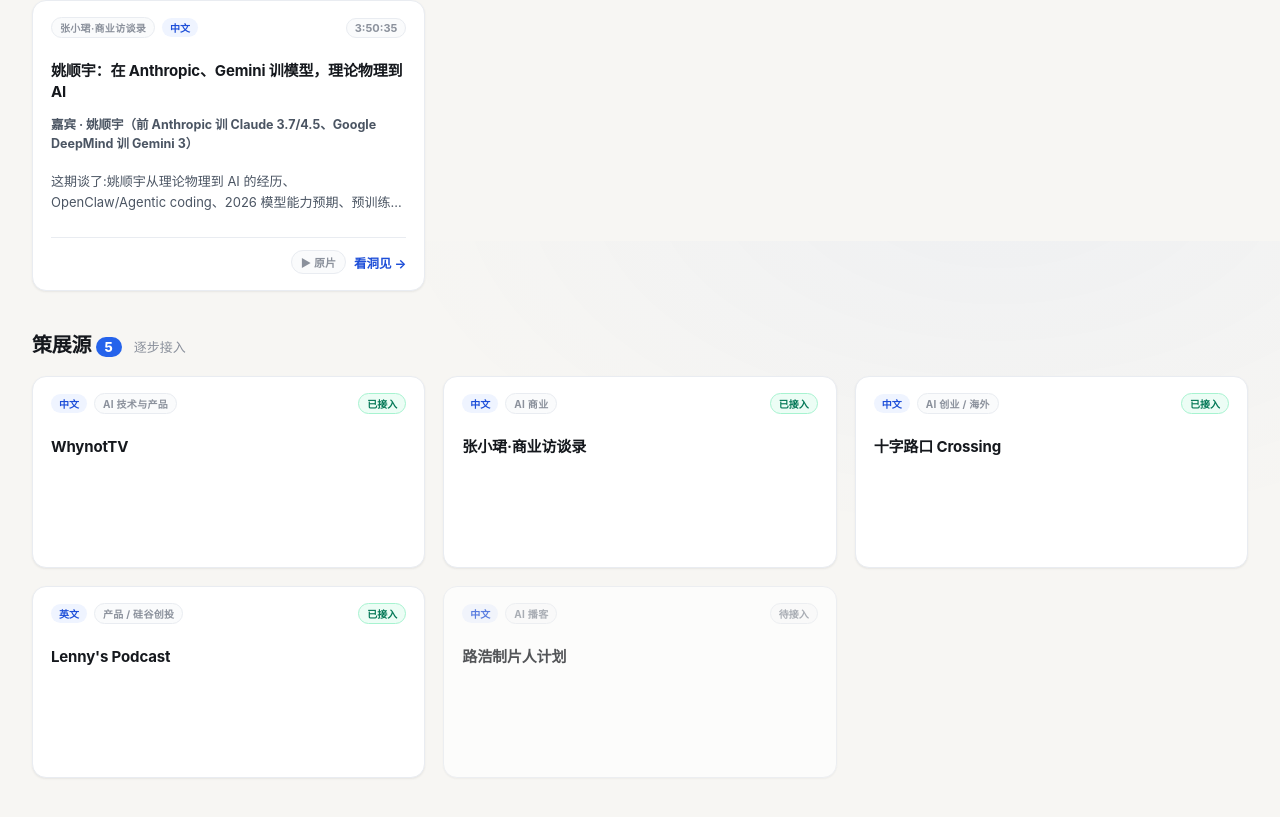
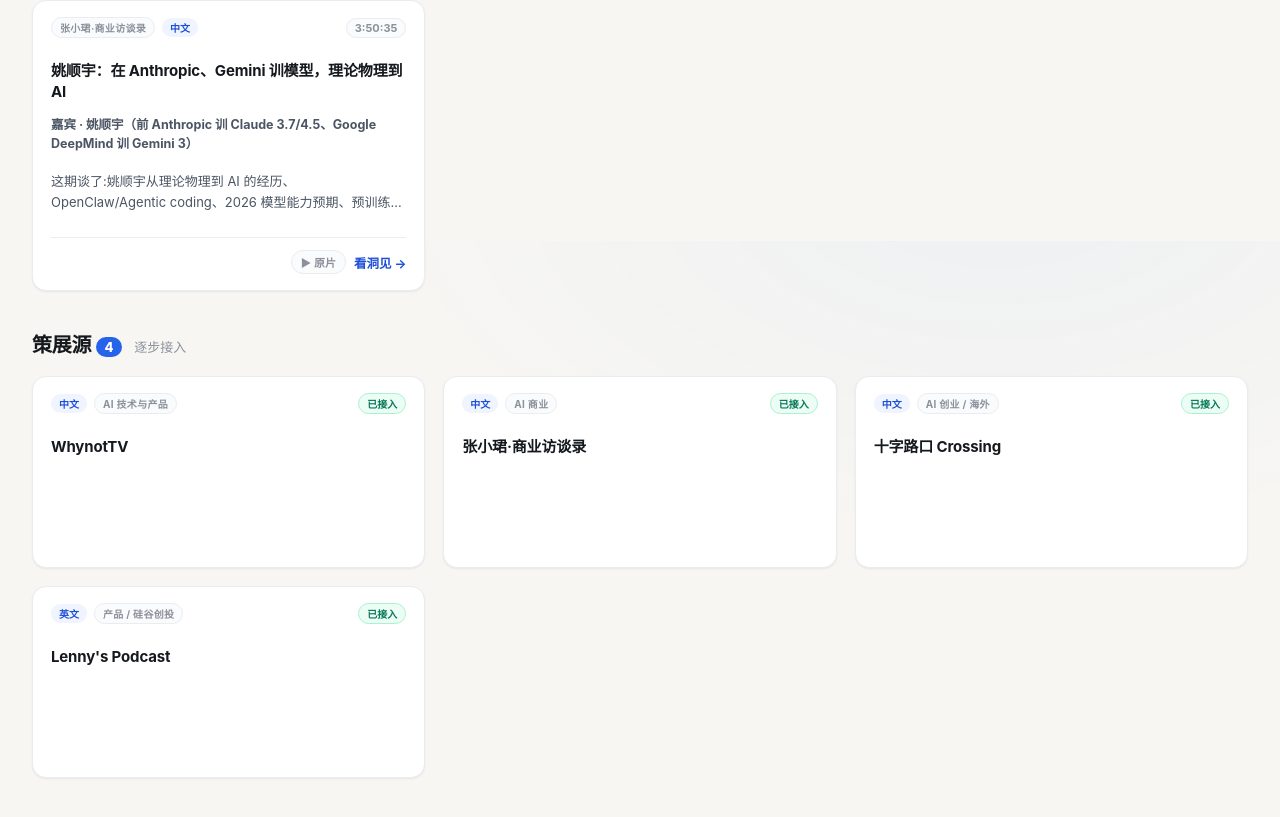
Before and after one commit to Solvement/ai-brief-v2, a Next.js app: page /podcast in a window 1280 px wide. Shown: the part 559-1376 px from the top of the page. Built offline with nearby package versions, Linux system fonts and the light colour scheme.

Commit message:
feat(podcast): drop 路浩制片人计划 source (no downloadable link); 4 sources all live
Co-Authored-By: Claude Opus 4.8 <noreply@anthropic.com>

```diff
--- a/src/legacy/Podcast.tsx
+++ b/src/legacy/Podcast.tsx
@@ -24,7 +24,6 @@ const SOURCES = [
   { name: "张小珺·商业访谈录", lang: "中文", topic: "AI 商业" },
   { name: "十字路口 Crossing", lang: "中文", topic: "AI 创业 / 海外" },
   { name: "Lenny's Podcast", lang: "英文", topic: "产品 / 硅谷创投" },
-  { name: "路浩制片人计划", lang: "中文", topic: "AI 播客" },
 ];
 
 export function Podcast() {
```
